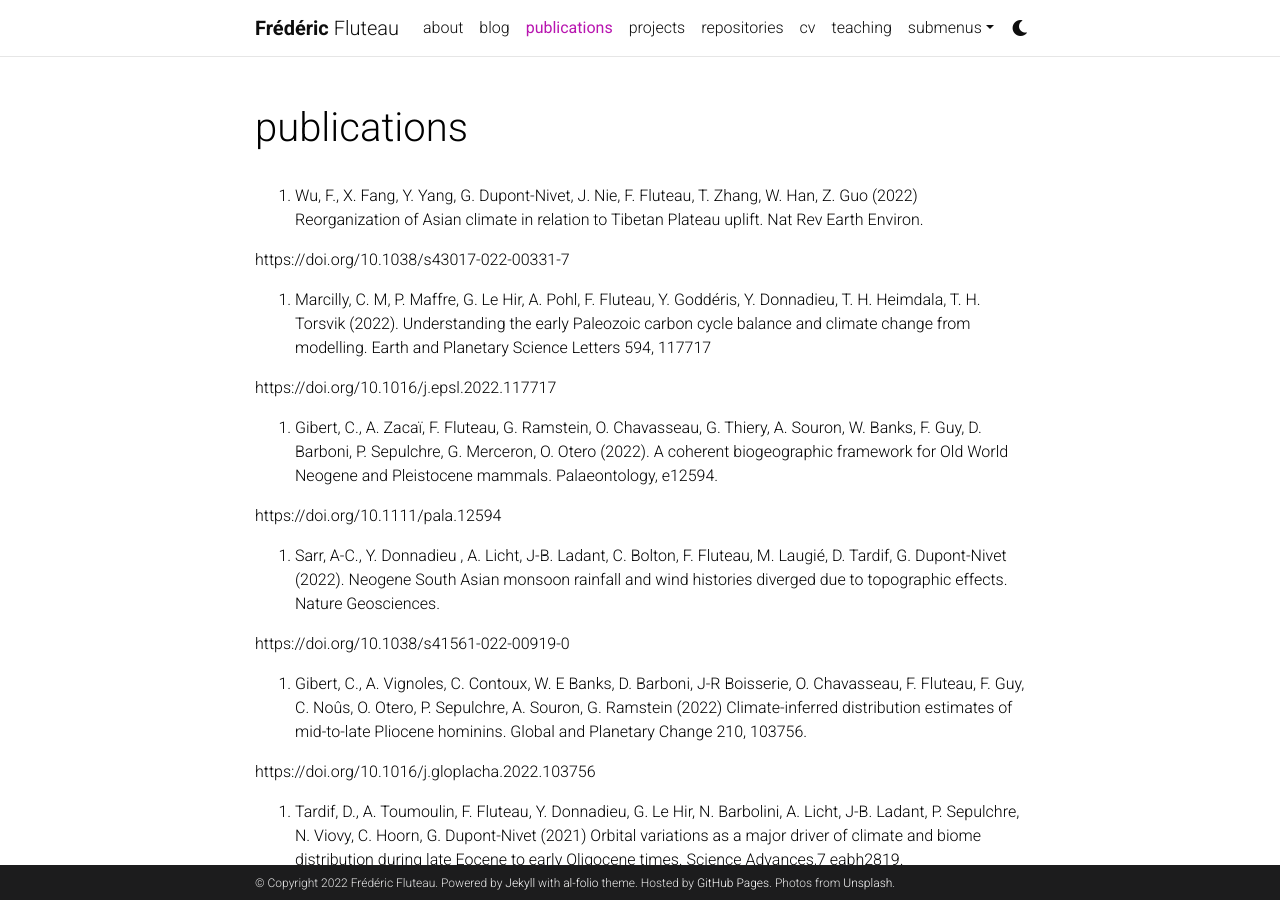
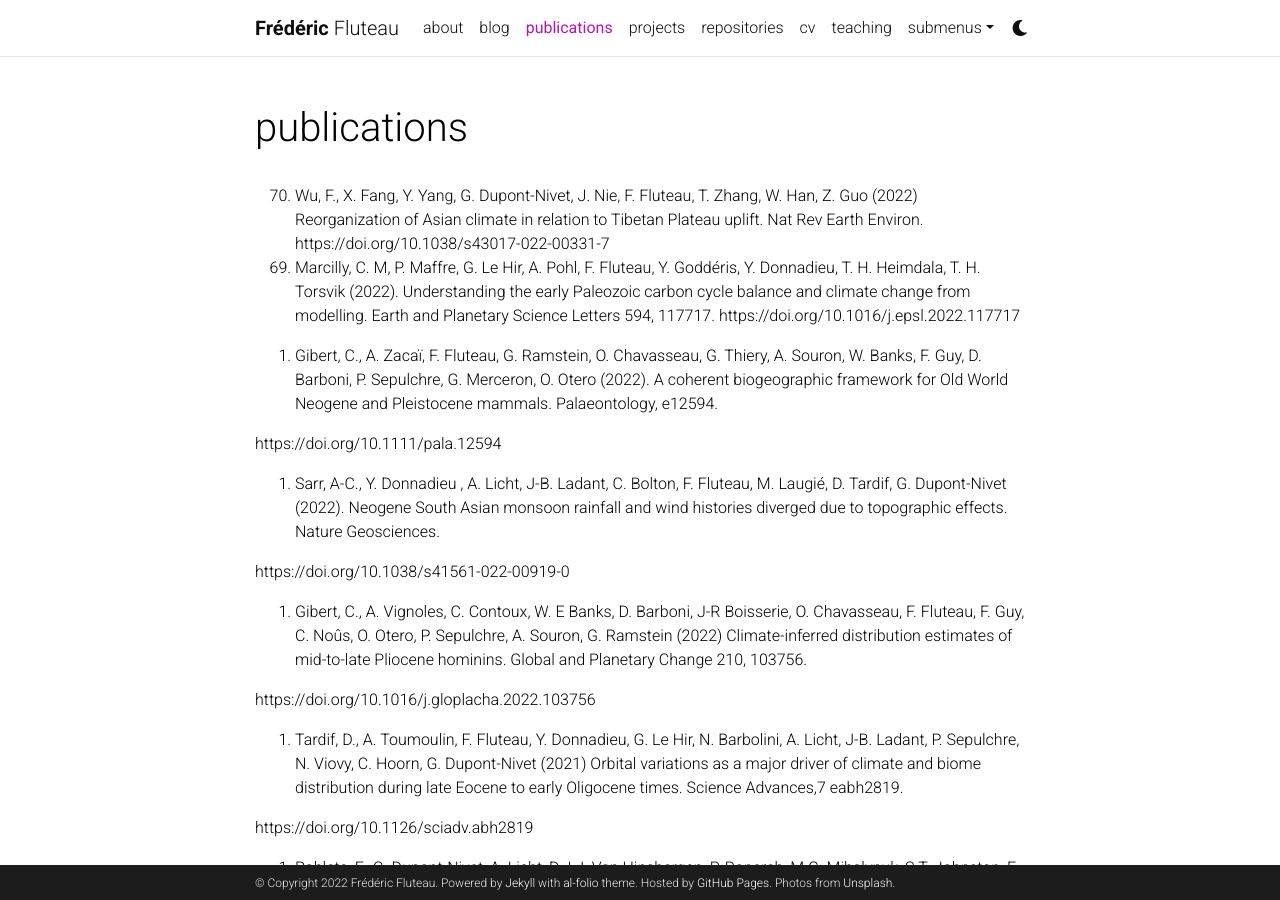
Before and after one commit to fredflut/fredflut.github.io, a Jekyll site: the page built from _pages/publications.md, in a window 1280 px wide and 900 px high. Built offline with Jekyll 4.4.1, drawn with Linux system fonts in a browser that asks for light colours; comment, search, counter and statistics services are not loaded; a style sheet for code colours, icons or effects is not loaded; some of the changed lines change nothing that is shown.

Commit message:
Update publications.md

```diff
--- a/_pages/publications.md
+++ b/_pages/publications.md
@@ -15,17 +15,13 @@ nav_order: 1
 
 </div>
 
-70. Wu, F., X. Fang, Y. Yang, G. Dupont-Nivet, J. Nie, F. Fluteau, T. Zhang, W. Han, Z. Guo (2022) Reorganization of Asian climate in relation to Tibetan Plateau uplift. Nat Rev Earth Environ.
-
-https://doi.org/10.1038/s43017-022-00331-7
+<ol reversed start="70">
+<li> Wu, F., X. Fang, Y. Yang, G. Dupont-Nivet, J. Nie, F. Fluteau, T. Zhang, W. Han, Z. Guo (2022) Reorganization of Asian climate in relation to Tibetan Plateau uplift. Nat Rev Earth Environ. https://doi.org/10.1038/s43017-022-00331-7 </li>
 
 
+<li> Marcilly, C. M, P. Maffre, G. Le Hir, A. Pohl, F. Fluteau, Y. Goddéris, Y. Donnadieu, T. H. Heimdala, T. H. Torsvik (2022). Understanding the early Paleozoic carbon cycle balance and climate change from modelling. Earth and Planetary Science Letters 594, 117717. https://doi.org/10.1016/j.epsl.2022.117717 </li>
 
-69. Marcilly, C. M, P. Maffre, G. Le Hir, A. Pohl, F. Fluteau, Y. Goddéris, Y. Donnadieu, T. H. Heimdala, T. H. Torsvik (2022). Understanding the early Paleozoic carbon cycle balance and climate change from modelling. Earth and Planetary Science Letters 594, 117717
-
-https://doi.org/10.1016/j.epsl.2022.117717
-
-
+</ol>
 
 68. Gibert, C., A. Zacaï, F. Fluteau, G. Ramstein, O. Chavasseau, G. Thiery, A. Souron, W. Banks, F. Guy, D. Barboni, P. Sepulchre, G. Merceron, O. Otero (2022). A coherent biogeographic framework for Old World Neogene and Pleistocene mammals. Palaeontology, e12594.
 
```
